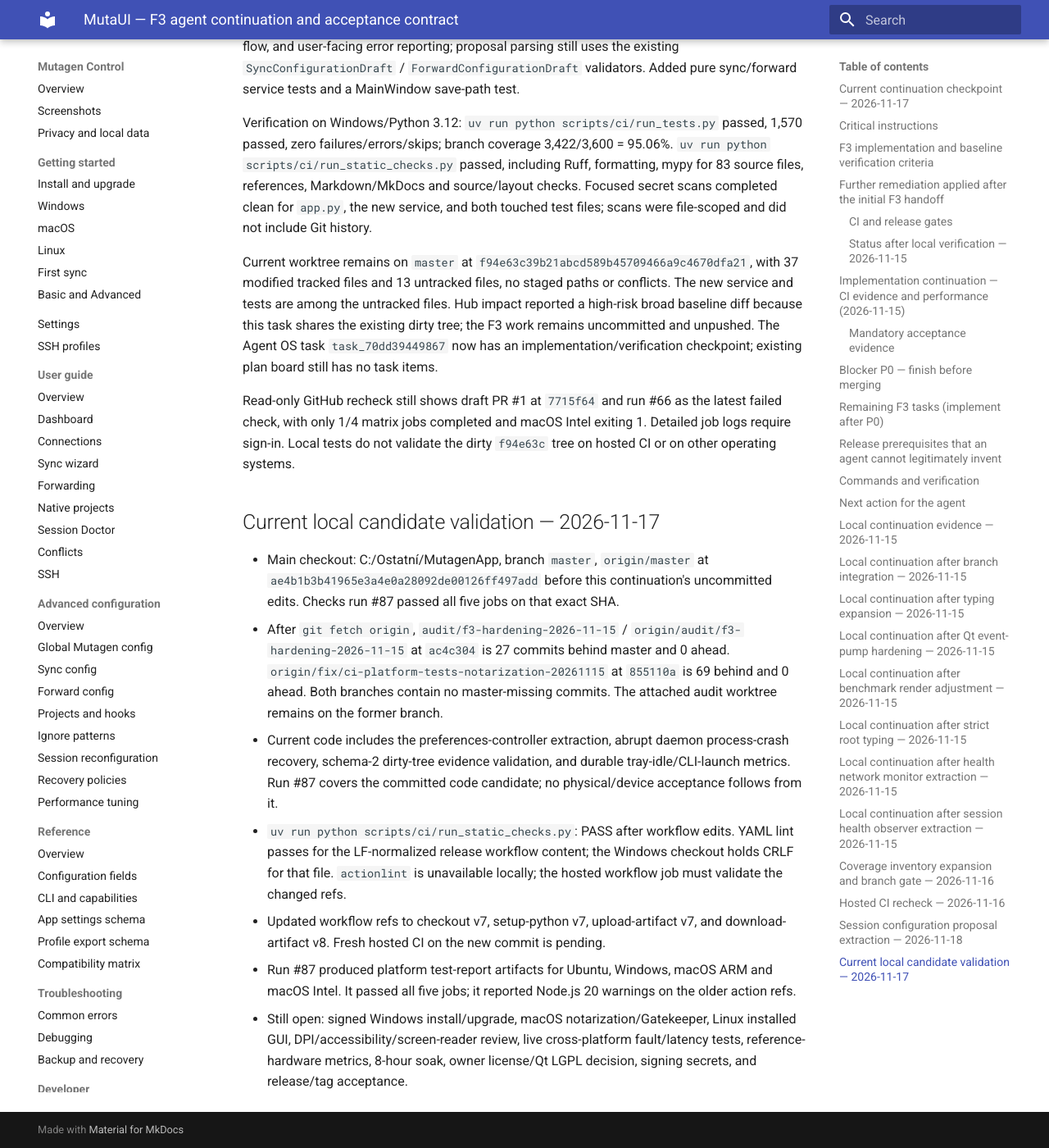
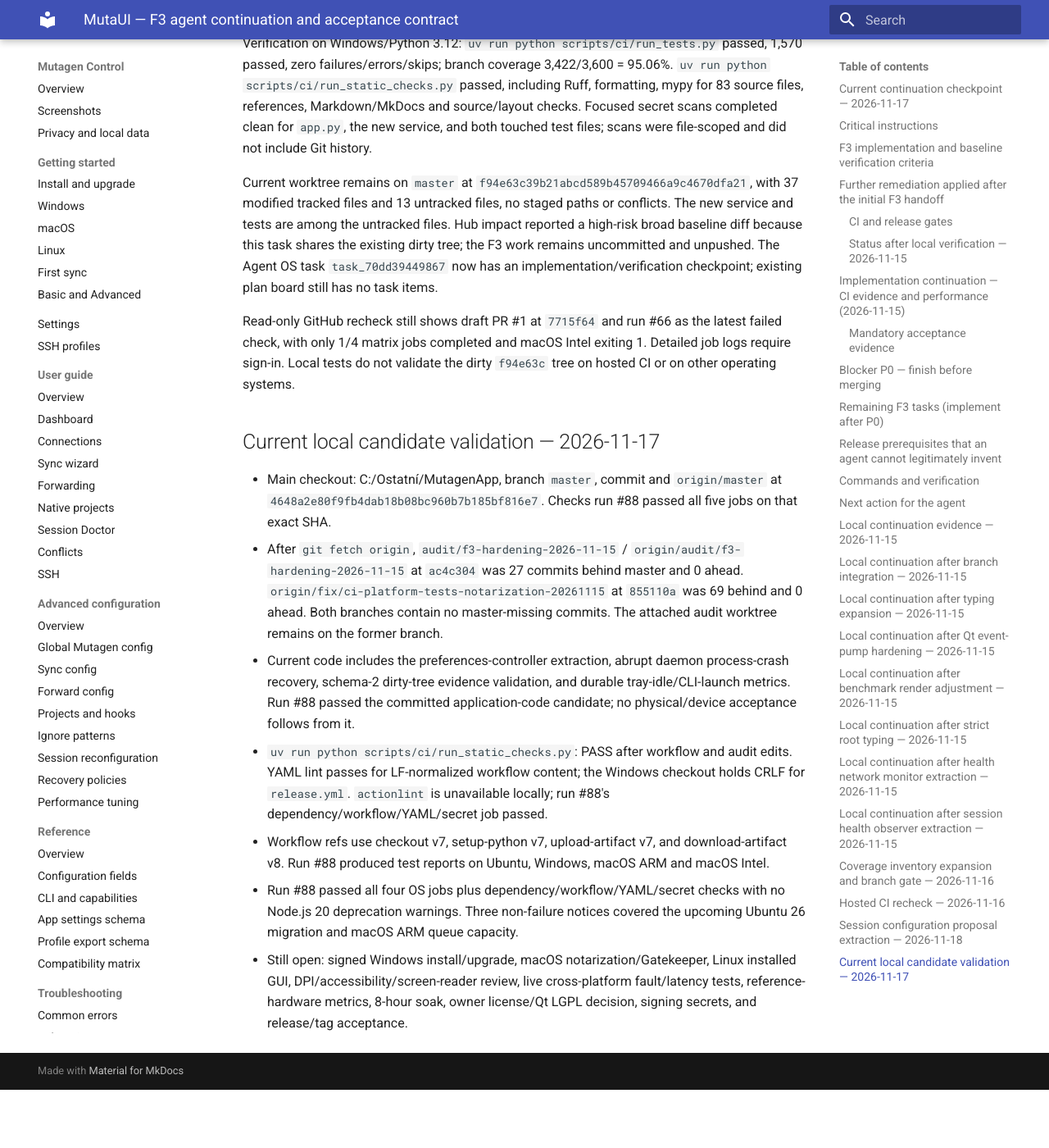
Before and after one commit to Harfusha/MutaUI, an MkDocs documentation site: the page built from docs/audits/F3_AGENT_REMAINING.md, in a window 1280 px wide and 1400 px high, scrolled down 17977 px. Shown: the whole window at 82% size. Built offline with MkDocs 1.6.1 and Material for MkDocs 9.7.7, drawn with Linux system fonts in a browser that asks for light colours; after the commit the page ends 19306 px from its top, so only the background shows below that; some of the changed text lies outside the part shown.

Commit message:
docs: refresh F3 checkpoint after CI 88

```diff
--- a/docs/audits/F3_AGENT_REMAINING.md
+++ b/docs/audits/F3_AGENT_REMAINING.md
@@ -9,14 +9,14 @@
 
 ## Current continuation checkpoint — 2026-11-17
 
-- At checkpoint start on 2026-11-17, `origin/master` was `ae4b1b3b41965e3a4e0a28092de00126ff497add`. GitHub Actions Checks [run #87](https://github.com/Harfusha/MutaUI/actions/runs/44093083593) passed all five jobs on exactly that SHA. It reported Node.js 20 deprecation warnings for `actions/checkout@v4`, `actions/setup-python@v5`, and `actions/upload-artifact@v4`; this continuation updates those workflow references.
+- At checkpoint start on 2026-11-17, `origin/master` was `ae4b1b3b41965e3a4e0a28092de00126ff497add`. Run #87 passed all five jobs on that SHA. Follow-up commit `4648a2e80f9fb4dab18b08bc960b7b185bf816e7` updated the Node 24 action refs; Checks run #88 passed all five jobs on that exact commit with no Node.js 20 deprecation warnings.
 - Hosted [Checks run #81](https://github.com/Harfusha/MutaUI/actions/runs/43974893399) completed successfully on exactly `eda6078`: Ubuntu, Windows, macOS ARM, macOS Intel and dependency/workflow/YAML/secret checks all passed.
 - Hosted [Checks run #82](https://github.com/Harfusha/MutaUI/actions/runs/43978069349) completed successfully on exactly `ecbeef5`: Ubuntu, Windows, macOS ARM, macOS Intel and dependency/workflow/YAML/secret checks all passed.
 - Hosted [Checks run #83](https://github.com/Harfusha/MutaUI/actions/runs/43979743248) completed successfully on exactly `3e29dcf` across all four OS jobs and security checks; the new Linux OpenSSH disconnect/reconnect integration test passed.
 - Hosted [Checks run #84](https://github.com/Harfusha/MutaUI/actions/runs/43981197608) completed successfully on exactly `40585436b527b583a437d252f40d9b0ffb720326`; Windows, Ubuntu, macOS ARM, macOS Intel and dependency/workflow/YAML/secret jobs all passed.
 - Hosted [Checks run #85](https://github.com/Harfusha/MutaUI/actions/runs/43986151501) completed successfully on exactly `ca5137b706f24dcbbecbe85f5305f9b8751900f4`; all five jobs passed.
 - Hosted [Checks run #86](https://github.com/Harfusha/MutaUI/actions/runs/44016838155) completed successfully on exactly `72cf4782d09020ed669ed76a2ac7bfa807a25a2a` on attempt 2; all five jobs passed. Attempt 1 failed only the macOS Intel disk-image step with `hdiutil: create failed - Resource busy`; rerunning that job succeeded without source changes, so this is recorded as a transient runner failure, not a product-code fix.
-- Local Windows/Python 3.12 verification of the current dirty candidate: `uv run python scripts/ci/run_tests.py` passed **1,615 tests**, 0 failures/skips, branch coverage **3,399/3,566 (95.32%)**, total coverage **96.65%**. `uv run python scripts/ci/run_static_checks.py` passed, including strict mypy across 96 source files. `uv run python scripts/ci/verify_secret_detection.py` passed; its synthetic high-entropy credential was rejected. SQLite/CSV history now stores per-sample tray-idle seconds and CLI launches; legacy rows remain unknown. Local `evidence.json` schema 2 records `working_tree_dirty: true` and `ci_run_id: local`; these are not hosted receipts for the dirty candidate.
+- Historical local verification on the then-dirty candidate based at `72cf4782d09020ed669ed76a2ac7bfa807a25a2a`: `uv run python scripts/ci/run_tests.py` passed 1,615 tests with 0 failures/skips, 95.32% branch coverage, and 96.65% total coverage. Static checks and the synthetic-secret rejection also passed then. Its `working_tree_dirty: true` manifest is historical local evidence; run #87 above covers the committed candidate.
 - Isolated-daemon tests cover graceful stop/restart and abrupt process-crash recovery; the new crash-recovery case passes locally. The existing 10-cycle lifecycle test passed in #83 on all hosted OSes. IPv6/Unicode SSH parsing, remote symlink escape, Linux OpenSSH and disconnect/reconnect acceptance passed in #83. Windows host has no `sshd`; this integration case runs on Ubuntu CI.
 - **Still open:** signed Windows upgrade/install, macOS notarization/Gatekeeper, Linux target-distribution GUI, physical DPI/accessibility, live network fault/latency matrix, tray-idle and CLI-spawn measurements, reference-hardware metrics, 8-hour soak, owner license/signing credentials, and final release/tag acceptance.
 
@@ -65,7 +65,7 @@ The following changes are committed. Current repository CI is recorded above; th
 
 ### CI and release gates
 
-The older handoff snapshot recorded an incomplete matrix. At checkpoint start, run #87 passed all five repository CI jobs on exact master SHA `ae4b1b3b41965e3a4e0a28092de00126ff497add`. This proves repository CI only; the Node 24 action-reference updates in this continuation still need a fresh exact-SHA run. Signed installs, notarization, physical GUI/accessibility, soak, owner licensing and release approval remain open; do not claim them from CI.
+The older handoff snapshot recorded an incomplete matrix. Checks run #88 passed all five repository CI jobs on exact commit `4648a2e80f9fb4dab18b08bc960b7b185bf816e7` after the Node 24 action updates. This proves repository CI only. Signed installs, notarization, physical GUI/accessibility, soak, owner licensing and release approval remain open; do not claim them from CI.
 
 The remaining F3 task table below is an acceptance worklist. Several tasks now have code written; they still require real-OS/signing verification and therefore remain open.
 
@@ -118,7 +118,7 @@ Since the preceding handoff, **six additional implementation commits** were adde
 | F3-010 | P1 | **Package smoke added.** Release workflow launches the AppImage and installs the deb. Still validate clean GUI install/run/uninstall, retained user files and file-manager integration on Ubuntu and target Fedora |
 | F3-011 | P1 | **Pipeline added.** Release workflow signs and verifies Windows binaries/installer and checks publisher identity during upgrade. Still validate fresh install and upgrade retention with owner certificate on native Windows |
 | F3-012 | P1 | **Release gates added.** Tag/version check, source/security gates, per-OS tests, checksums, CycloneDX SBOMs, attestations, signing/notarization, package smoke and publish dependency are in `release.yml`. Test evidence binds commit, run ID, and XML hashes; CI now rejects dirty checkouts. Still require a successful exact-tag pipeline and verify published assets |
-| F3-013 | P1 | **Implemented and verified.** `app.py` is included in configured strict mypy; all 96 configured source files pass without disabling strict checks. Run #87 passed on exact SHA `ae4b1b3`. The Node 24 workflow-reference updates require a new hosted run. |
+| F3-013 | P1 | **Implemented and verified.** `app.py` is included in configured strict mypy; all 96 configured source files pass without disabling strict checks. Run #88 passed all five jobs on exact commit `4648a2e`. |
 | F3-014 | P1 | **Implemented locally.** `SessionDialog` and shared helpers are outside `app.py`; proposal parsing is in `mutaui.services.session_configuration`, while sync/forward native configuration and validation are separate. Compatibility alias, settings-path injection, and shared dialog form/save/cancel behavior remain tested. |
 | F3-015 | P1 | **Implemented locally.** SSH inspection, connection profiles, portable import preview, global YAML editing, preferences, and native-project operations have dedicated UI/service/project modules with `app.py` compatibility paths. Preferences mode/theme/language application is now in `mutaui.ui.preferences_controller`; compatibility wrappers and GUI behavior have regression tests. |
 | F3-016 | P1 | **Implemented locally.** Health policy, alert engine, network monitoring, session doctor/observer, notification gate and tray status each have dedicated service/UI modules; `MainWindow` compatibility paths remain. Hosted run #82 and local tests pass. Physical Qt thread-safety/a11y acceptance remains under F3-022 |
@@ -282,10 +282,10 @@ Read-only GitHub recheck still shows draft PR #1 at `7715f64` and run #66 as the
 
 ## Current local candidate validation — 2026-11-17
 
-- Main checkout: C:/Ostatní/MutagenApp, branch `master`, `origin/master` at `ae4b1b3b41965e3a4e0a28092de00126ff497add` before this continuation's uncommitted edits. Checks run #87 passed all five jobs on that exact SHA.
-- After `git fetch origin`, `audit/f3-hardening-2026-11-15` / `origin/audit/f3-hardening-2026-11-15` at `ac4c304` is 27 commits behind master and 0 ahead. `origin/fix/ci-platform-tests-notarization-20261115` at `855110a` is 69 behind and 0 ahead. Both branches contain no master-missing commits. The attached audit worktree remains on the former branch.
-- Current code includes the preferences-controller extraction, abrupt daemon process-crash recovery, schema-2 dirty-tree evidence validation, and durable tray-idle/CLI-launch metrics. Run #87 covers the committed code candidate; no physical/device acceptance follows from it.
-- `uv run python scripts/ci/run_static_checks.py`: PASS after workflow edits. YAML lint passes for the LF-normalized release workflow content; the Windows checkout holds CRLF for that file. `actionlint` is unavailable locally; the hosted workflow job must validate the changed refs.
-- Updated workflow refs to checkout v7, setup-python v7, upload-artifact v7, and download-artifact v8. Fresh hosted CI on the new commit is pending.
-- Run #87 produced platform test-report artifacts for Ubuntu, Windows, macOS ARM and macOS Intel. It passed all five jobs; it reported Node.js 20 warnings on the older action refs.
+- Main checkout: C:/Ostatní/MutagenApp, branch `master`, commit and `origin/master` at `4648a2e80f9fb4dab18b08bc960b7b185bf816e7`. Checks run #88 passed all five jobs on that exact SHA.
+- After `git fetch origin`, `audit/f3-hardening-2026-11-15` / `origin/audit/f3-hardening-2026-11-15` at `ac4c304` was 27 commits behind master and 0 ahead. `origin/fix/ci-platform-tests-notarization-20261115` at `855110a` was 69 behind and 0 ahead. Both branches contain no master-missing commits. The attached audit worktree remains on the former branch.
+- Current code includes the preferences-controller extraction, abrupt daemon process-crash recovery, schema-2 dirty-tree evidence validation, and durable tray-idle/CLI-launch metrics. Run #88 passed the committed application-code candidate; no physical/device acceptance follows from it.
+- `uv run python scripts/ci/run_static_checks.py`: PASS after workflow and audit edits. YAML lint passes for LF-normalized workflow content; the Windows checkout holds CRLF for `release.yml`. `actionlint` is unavailable locally; run #88's dependency/workflow/YAML/secret job passed.
+- Workflow refs use checkout v7, setup-python v7, upload-artifact v7, and download-artifact v8. Run #88 produced test reports on Ubuntu, Windows, macOS ARM and macOS Intel.
+- Run #88 passed all four OS jobs plus dependency/workflow/YAML/secret checks with no Node.js 20 deprecation warnings. Three non-failure notices covered the upcoming Ubuntu 26 migration and macOS ARM queue capacity.
 - Still open: signed Windows install/upgrade, macOS notarization/Gatekeeper, Linux installed GUI, DPI/accessibility/screen-reader review, live cross-platform fault/latency tests, reference-hardware metrics, 8-hour soak, owner license/Qt LGPL decision, signing secrets, and release/tag acceptance.
```
